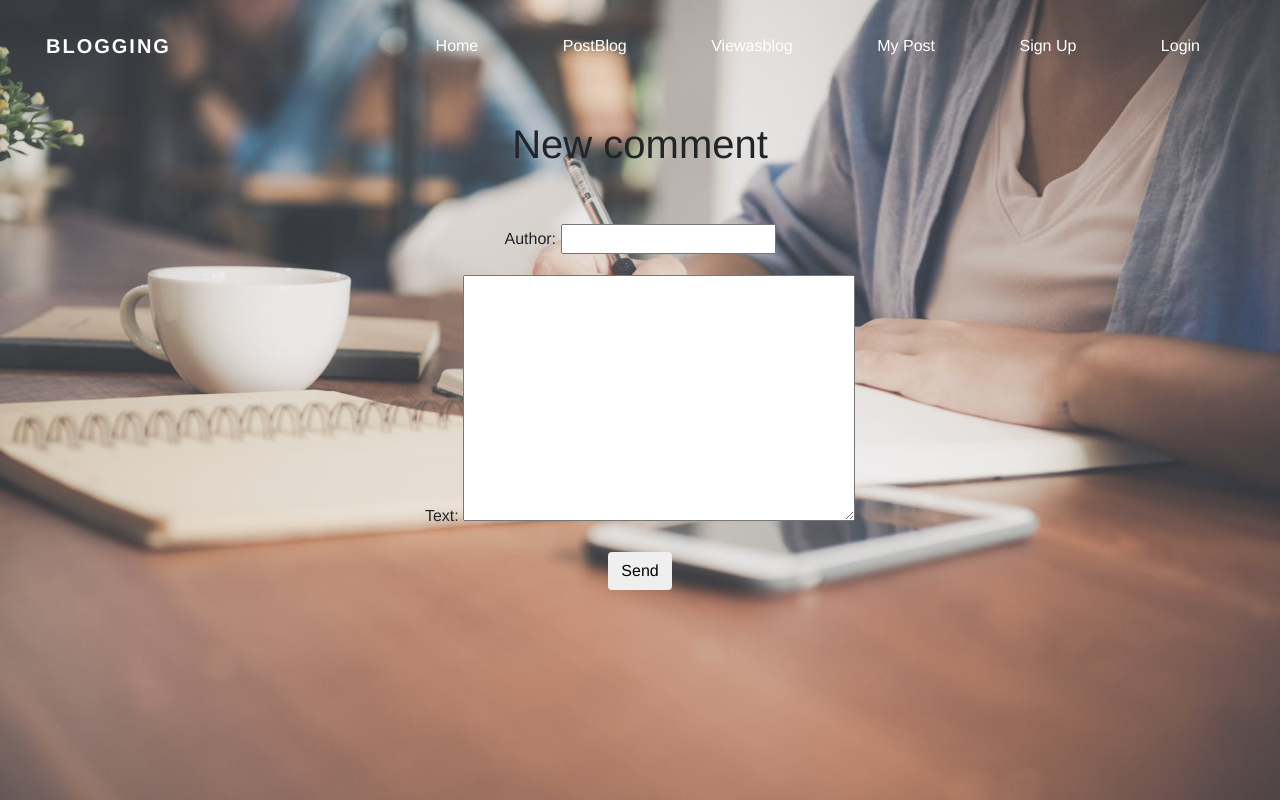
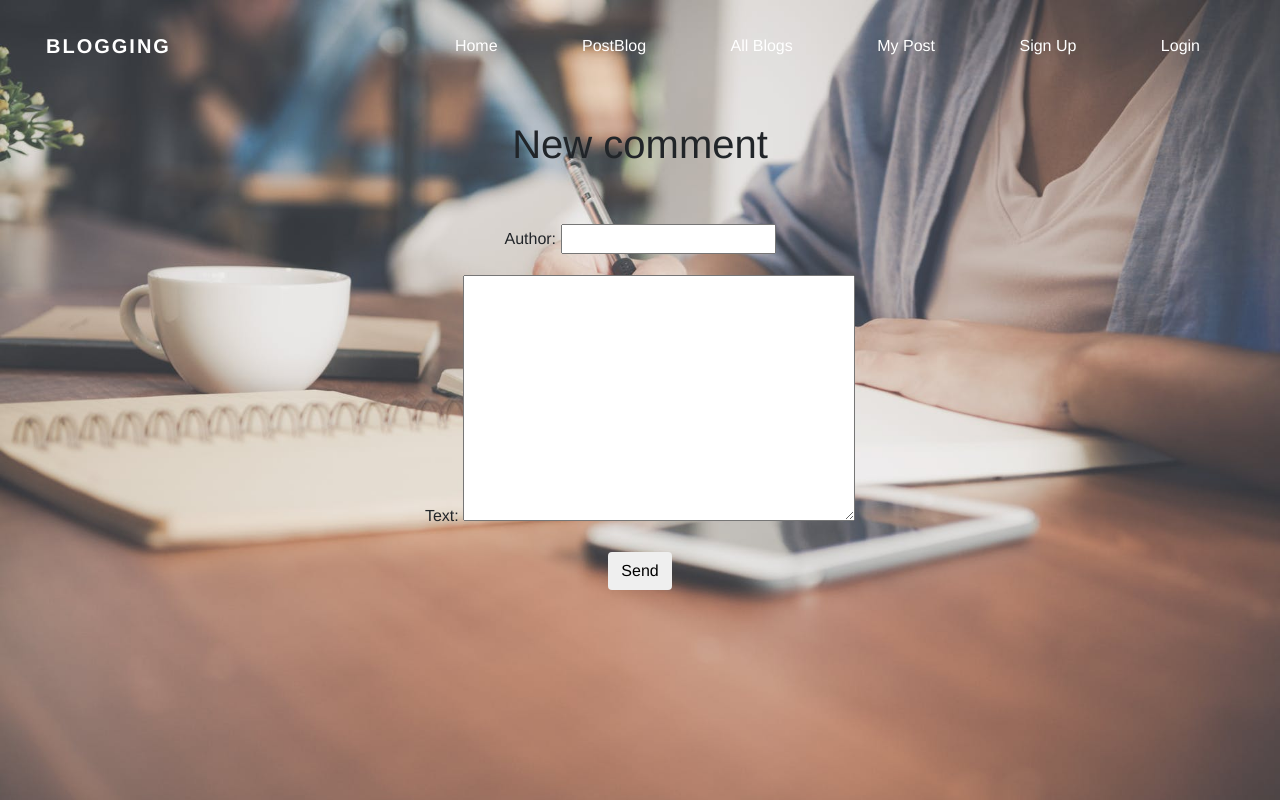
Before and after one commit to dsdivyansh/My-Projects, a Django app: page /post/6/comment/ in a window 1280 px wide. Run offline with Django 3.2, Linux system fonts and the light colour scheme; data comes from the database, SQL or seed files in the repository; some libraries are stand-ins or nearby versions.

Commit message:
Update add_comment_to_post.html

```diff
--- a/template/blog/add_comment_to_post.html
+++ b/template/blog/add_comment_to_post.html
@@ -30,7 +30,7 @@
               <ul>
                  <li><a href="/home">Home</a></li>
                  <li><a href="/PostBlog">PostBlog</a></li>
-                 <li><a href="/Viewasblog">Viewasblog</a></li>
+                 <li><a href="/Viewasblog">All Blogs</a></li>
                  <!-- <li><a href="/admin_blog">My Blog</a></li> -->
                  <li><a href="/my_post">My Post</a></li>
                  <!-- <li><a href="#">Contact</a></li> -->
```
